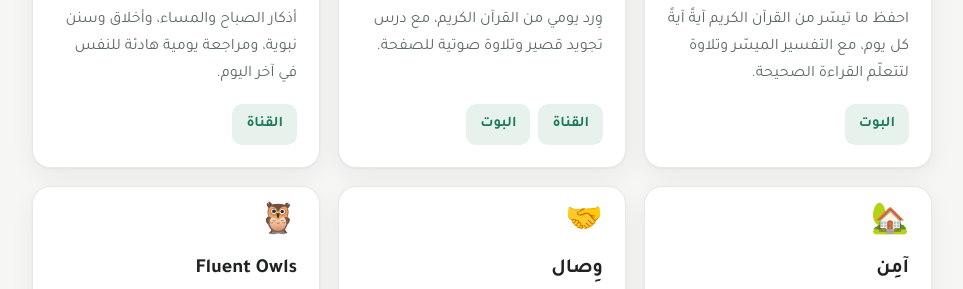
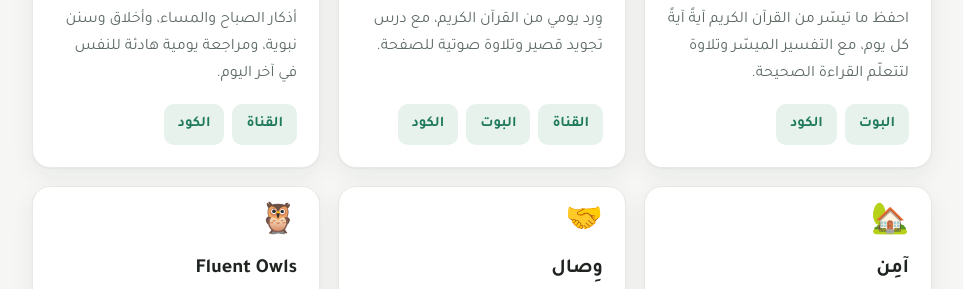
Before and after one commit to edriso/telegram-projects, a plain HTML site: page index.html in a window 1280 px wide. Shown: the part 511-800 px from the top of the page, without its empty margins (158-1121 px from the left). Drawn offline with Linux system fonts and the light colour scheme.

Commit message:
Add GitHub repo link to each Telegram project

```diff
--- a/index.html
+++ b/index.html
@@ -129,7 +129,7 @@
         badges: ["مجانية بلا إعلانات", "محتوى نظيف للأسرة", "رسائل صامتة لا تُزعج"],
         toggle: "EN",
         footer: "إن وجدتَ فيها ما ينفعك فدُلّ عليه غيرك، فالدالّ على الخير كفاعله. ولا تنسَني من دعوة بظهر الغيب. 🤍",
-        labels: { channel: "القناة", bot: "البوت" }
+        labels: { channel: "القناة", bot: "البوت", repo: "الكود" }
       },
       en: {
         dir: "ltr",
@@ -140,7 +140,7 @@
         badges: ["Free, no ads", "Clean and family friendly", "Silent messages"],
         toggle: "ع",
         footer: "If you find something useful here, please share it with others. And please remember me in your du'a. 🤍",
-        labels: { channel: "Channel", bot: "Bot" }
+        labels: { channel: "Channel", bot: "Bot", repo: "Code" }
       }
     };
 
@@ -152,7 +152,7 @@
           ar: "احفظ ما تيسّر من القرآن الكريم آيةً آيةً كل يوم، مع التفسير الميسّر وتلاوة لتتعلّم القراءة الصحيحة.",
           en: "Memorize the Qur'an one ayah a day, with a simple tafsir and a recitation to learn how to read it."
         },
-        links: [{ type: "bot", url: "https://t.me/AyahHifzBot" }]
+        links: [{ type: "bot", url: "https://t.me/AyahHifzBot" }, { type: "repo", url: "https://github.com/edriso/ayah" }]
       },
       {
         icon: "📗",
@@ -163,7 +163,8 @@
         },
         links: [
           { type: "channel", url: "https://t.me/tilawah_daily" },
-          { type: "bot", url: "https://t.me/TilawahDailyBot" }
+          { type: "bot", url: "https://t.me/TilawahDailyBot" },
+          { type: "repo", url: "https://github.com/edriso/tilawah" }
         ]
       },
       {
@@ -173,7 +174,7 @@
           ar: "أذكار الصباح والمساء، وأخلاق وسنن نبوية، ومراجعة يومية هادئة للنفس في آخر اليوم.",
           en: "Morning and evening adhkar, prophetic manners and sunan, and a calm daily self review at the end of the day."
         },
-        links: [{ type: "channel", url: "https://t.me/zaaduna" }]
+        links: [{ type: "channel", url: "https://t.me/zaaduna" }, { type: "repo", url: "https://github.com/edriso/zaaduna" }]
       },
       {
         icon: "🏡",
@@ -182,7 +183,7 @@
           ar: "تذكيرات لطيفة للآباء والأمهات؛ أن نربّي أبناءنا بالحب والرفق ونمنحهم الشعور بالأمان.",
           en: "Gentle reminders for parents, to raise our children with love and kindness and give them a sense of safety."
         },
-        links: [{ type: "channel", url: "https://t.me/bayt_aamin" }]
+        links: [{ type: "channel", url: "https://t.me/bayt_aamin" }, { type: "repo", url: "https://github.com/edriso/aamin" }]
       },
       {
         icon: "🤝",
@@ -191,7 +192,7 @@
           ar: "تذكير بسيط بصلة الرحم، يذكّرك بأقاربك واحدًا تلو الآخر لتطمئنّ عليهم.",
           en: "A simple reminder to keep family ties, nudging you about your relatives one at a time."
         },
-        links: [{ type: "bot", url: "https://t.me/WisaaliBot" }]
+        links: [{ type: "bot", url: "https://t.me/WisaaliBot" }, { type: "repo", url: "https://github.com/edriso/wisaal" }]
       },
       {
         icon: "🦉",
@@ -202,7 +203,8 @@
         },
         links: [
           { type: "channel", url: "https://t.me/fluent_owls" },
-          { type: "bot", url: "https://t.me/FluentOwlsBot" }
+          { type: "bot", url: "https://t.me/FluentOwlsBot" },
+          { type: "repo", url: "https://github.com/edriso/fluent-owls" }
         ]
       },
       {
@@ -212,7 +214,10 @@
           ar: "سؤالان في الرياضيات كل يوم للأطفال من سن العاشرة إلى الثانية عشرة.",
           en: "Two math questions every day for children aged 10 to 12."
         },
-        links: [{ type: "channel", url: "https://t.me/NumNinjas" }]
+        links: [
+          { type: "channel", url: "https://t.me/NumNinjas" },
+          { type: "repo", url: "https://github.com/edriso/numninjas" }
+        ]
       }
     ];
 
```
